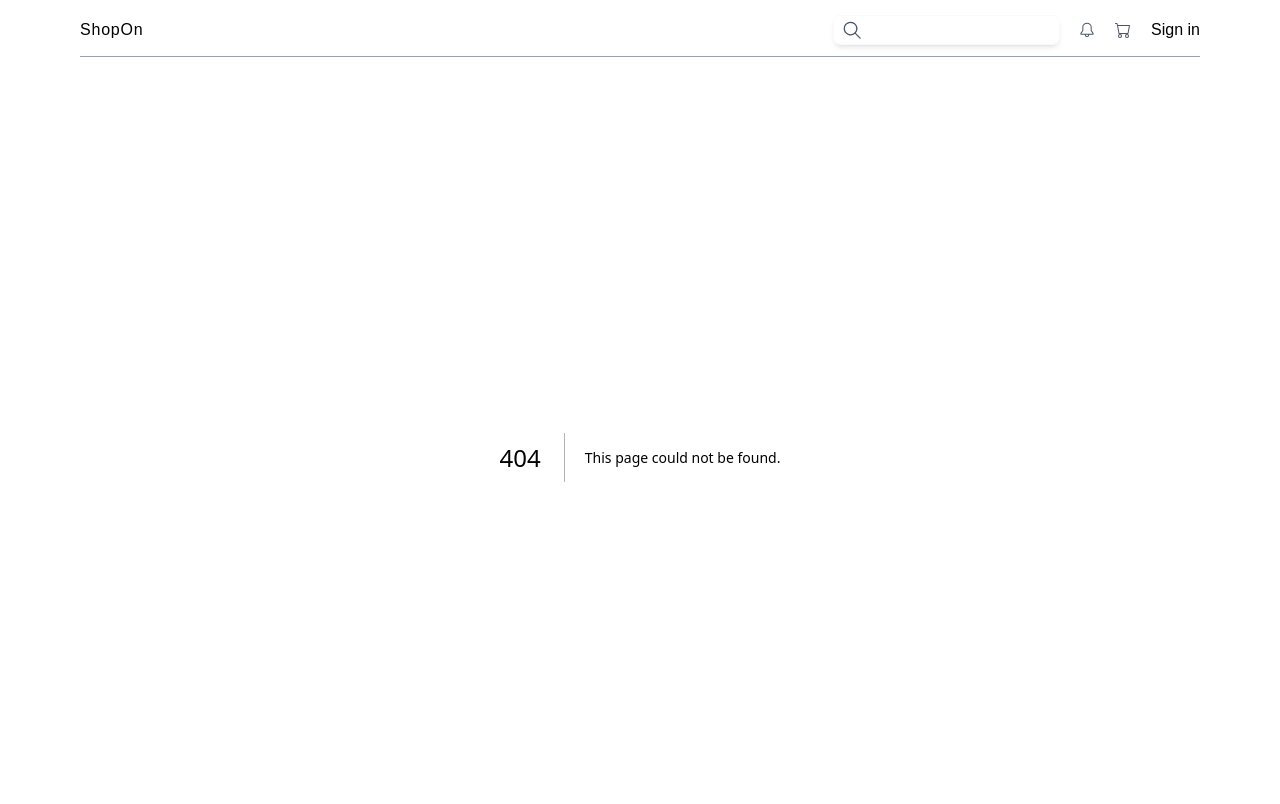
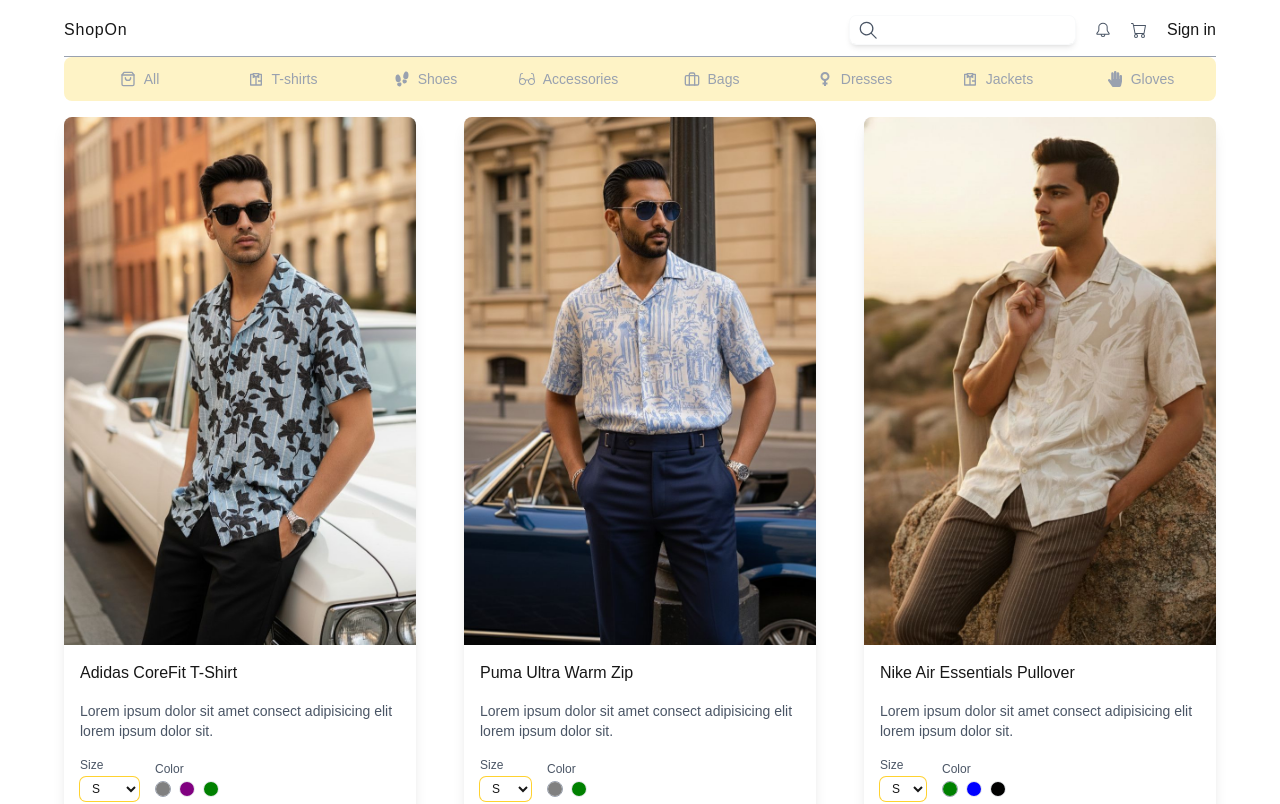
Before and after one commit to HassanRajib/Shop, a Next.js app: page /products in a window 1280 px wide. Before the commit this address had no page. Shown: the top 804 px of the page. Built offline with nearby package versions, Linux system fonts and the light colour scheme.

Commit message:
page done

```diff
--- a/app/components/ProductCard.tsx
+++ b/app/components/ProductCard.tsx
@@ -1,10 +1,23 @@
 "use client";
-import React from "react";
+import React, { useState } from "react";
 import { ProductType } from "../types";
 import Link from "next/link";
 import Image from "next/image";
+import { BsCart } from "react-icons/bs";
 
 const ProductCard = ({ product }: { product: ProductType }) => {
+  const [productTypes, setProductTypes] = useState({
+    size: product.sizes[0],
+    color: product.colors[0],
+  });
+
+  const handleProductType = ({
+    type,
+    value,
+  }: {
+    type: "size" | "color";
+    value: string;
+  }) => {};
   return (
     <div className="shadow-lg rounded-lg overflow-hidden ">
       {/* image */}
@@ -27,27 +40,48 @@ const ProductCard = ({ product }: { product: ProductType }) => {
           {/* size */}
           <div className="flex flex-col gap-1">
             <span className="text-gray-600">Size</span>
-            <select name="size" id="size" className="ring ring-amber-300 rounded-md px-2 py-1">
-              {product.sizes.map(size => (
-                <option key={size} value={size}>{size.toUpperCase()}</option>
+            <select
+              name="size"
+              id="size"
+              className="ring ring-amber-300 rounded-md px-2 py-1"
+              onChange={(e) =>
+                handleProductType({ type: "size", value: e.target.value })
+              }
+            >
+              {product.sizes.map((size) => (
+                <option key={size} value={size}>
+                  {size.toUpperCase()}
+                </option>
               ))}
             </select>
           </div>
           <div className="flex flex-col gap-1">
-              <span className="text-gray-600">Color</span>
-              <div className="flex items-center gap-2">
+            <span className="text-gray-600">Color</span>
+            <div className="flex items-center gap-2">
               {product.colors.map((color) => (
-                <div className="" key={color}>
-                  <div className="w-[14px] h-[14px] rounded-full" style={{backgroundColor: color}}></div>
+                <div
+                  className={`cursor-pointer border-1 ${productTypes.color === color ? "border-gray-400" : "border-gray-200"} rounded-full p-1.2`}
+                  key={color}
+                  onClick={() =>
+                    handleProductType({ type: "color", value: color })
+                  }
+                >
+                  <div
+                    className="w-[14px] h-[14px] rounded-full"
+                    style={{ backgroundColor: color }}
+                  ></div>
                 </div>
               ))}
-              </div>
+            </div>
           </div>
         </div>
         {/* price */}
         <div className="flex items-center justify-between">
-              <p className="font-medium">${product.price.toFixed(2)}</p>
-              <button className="ring-1 ring-gray-300 shadow-lg rounded-md px-2 py-1.5 text-sm cursor-pointer hover:text-green-700 hover:bg-amber-400">Add to cart</button>
+          <p className="font-medium">${product.price.toFixed(2)}</p>
+          <button className="ring-1 ring-gray-300 shadow-lg rounded-md px-2 py-1.5 text-sm cursor-pointer hover:text-green-700 hover:bg-amber-400 flex items-center gap-1">
+            <BsCart className="w-4 h-4"/>
+            Add to cart
+          </button>
         </div>
       </div>
     </div>
--- a/app/components/ProductList.tsx
+++ b/app/components/ProductList.tsx
@@ -2,6 +2,7 @@ import React from 'react'
 import { ProductsType } from '../types';
 import Catagories from './Catagories';
 import ProductCard from './ProductCard';
+import Link from 'next/link';
 
 // TEMPORARY
 const products:ProductsType = [
@@ -109,7 +110,7 @@ const products:ProductsType = [
   },
 ];
 
-const ProductList = () => {
+const ProductList = ({catagory}: {catagory: string}) => {
   return (
     <div className='w-full'>
       <Catagories/>
@@ -118,6 +119,10 @@ const ProductList = () => {
           <ProductCard key={product.id} product={product}/>
         ))}
       </div>
+      <Link href={catagory ? `/products/?catagory=${catagory}` : "/products"}
+      className='flex justify-end mt-4 underline text-sm text-gray-500'>
+        view all product
+    </Link>
     </div>
   )
 }
--- a/app/layout.tsx
+++ b/app/layout.tsx
@@ -29,7 +29,7 @@ export default function RootLayout({
       <body
         className={`${geistSans.variable} ${geistMono.variable} antialiased`}
       >
-        <div className="mx-auto p-4 sm:max-w-xl md:max-w-2xl lg:max-w-4xl xl:max-w-6xl">
+        <div className="mx-auto p-4 sm:px-0 sm:max-w-xl md:max-w-2xl lg:max-w-4xl xl:max-w-6xl">
           <Header/>
         {children}
         <Footer/>
--- a/app/page.tsx
+++ b/app/page.tsx
@@ -1,16 +1,21 @@
-import Image from 'next/image'
-import React from 'react'
-import ProductList from './components/ProductList'
+import Image from "next/image";
+import React from "react";
+import ProductList from "./components/ProductList";
 
-const Homepage = () => {
+const Homepage = async ({
+  searchParams,
+}: {
+  searchParams: Promise<{ catagory: string }>;
+}) => {
+  const catagory = (await searchParams).catagory
   return (
-    <div className=''>
-      <div className='relative aspect-3/1 md-10'>
-        <Image src="/fich.png" alt='big image' fill/>
+    <div className="">
+      <div className="relative aspect-3/1 md-10">
+        <Image src="/fich.png" alt="big image" fill />
       </div>
-      <ProductList/>
+      <ProductList catagory={catagory} />
     </div>
-  )
-}
+  );
+};
 
-export default Homepage
+export default Homepage;
--- /dev/null
+++ b/app/products/page.tsx
@@ -0,0 +1,17 @@
+import React from 'react'
+import ProductList from '../components/ProductList'
+
+const ProductPage = async ({
+  searchParams,
+}: {
+  searchParams: Promise<{ catagory: string }>;
+}) => {
+  const catagory = (await searchParams).catagory
+  return (
+    <div>
+        <ProductList catagory={catagory}/>
+    </div>
+  )
+}
+
+export default ProductPage
```
